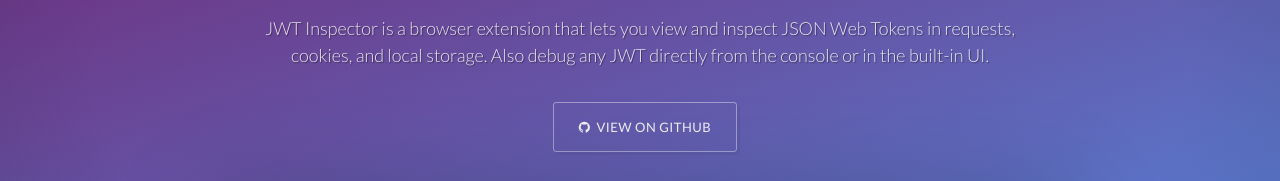
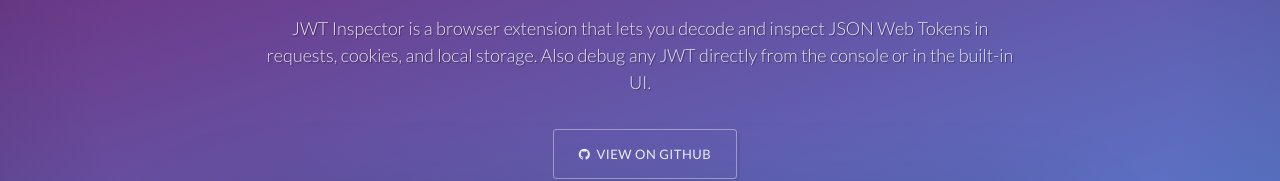
Before and after one commit to jdrew1303/jwt-inspector-website, a website: page src/index.html in a window 1280 px wide. Shown: the part 244-425 px from the top of the page. Drawn offline with Linux system fonts and the light colour scheme; a web font is replaced by a local one.

Commit message:
view -> decode

```diff
--- a/src/index.html
+++ b/src/index.html
@@ -1,9 +1,9 @@
 <!DOCTYPE html>
 <html lang="en">
   <head>
-    <title>JWT Inspector - View and Debug JSON Web Tokens</title>
+    <title>JWT Inspector - Decode and Debug JSON Web Tokens</title>
     <meta charset="utf-8">
-    <meta name="description" content="JWT Inspector is a browser extension that lets you view and debug JSON Web Tokens (JWTs) in requests, cookies, and local storage.">
+    <meta name="description" content="JWT Inspector is a browser extension that lets you decode and debug JSON Web Tokens (JWTs) in requests, cookies, and local storage.">
     <meta name="viewport" content="initial-scale=1.0, user-scalable=no, maximum-scale=1, width=device-width">
     <meta http-equiv="X-UA-Compatible" content="IE=edge">
 
@@ -49,7 +49,7 @@
         <h1>Gain control over your JWTs</h1>
 
         <p class="description">
-          JWT Inspector is a browser extension that lets you view and inspect JSON Web Tokens
+          JWT Inspector is a browser extension that lets you decode and inspect JSON Web Tokens
           in requests, cookies, and local storage. Also debug any JWT directly from
           the console or in the built-in UI.
         </p>
```
